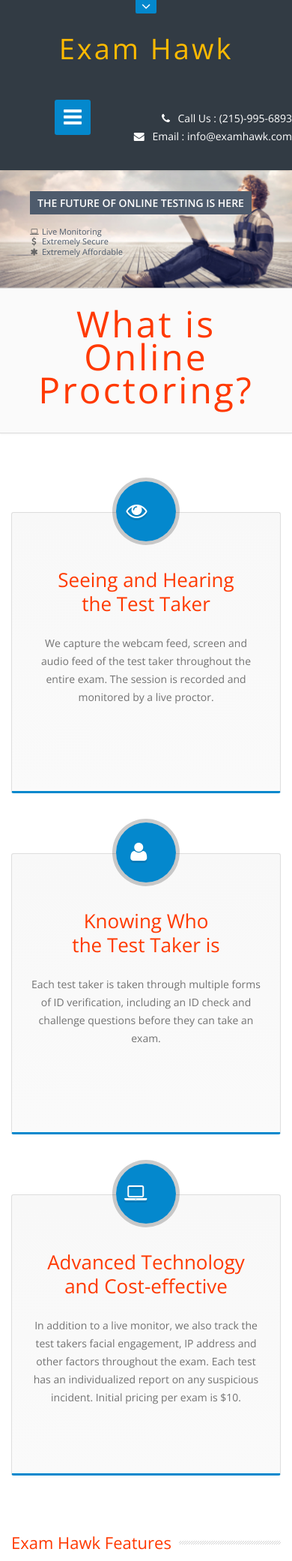
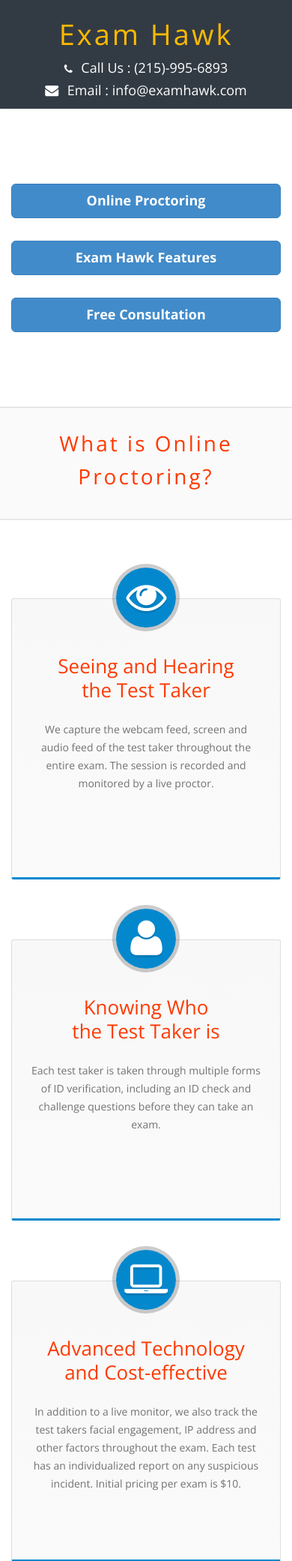
Before and after one commit to casammar/owlmonitor, a PHP site: page / in a window 390 px wide. Shown: the top 2082 px of the page at 75% size. Run offline with PHP 8.4, Linux system fonts and the light colour scheme.

Commit message:
added custom layout for mobile devices

```diff
--- a/css/style.css
+++ b/css/style.css
@@ -2217,12 +2217,12 @@
 .ch-info-wrap i {
     color: #FFFFFF;
     float: left;
-    font-size: 28px;
+    font-size: 54px;
     left: 35%;
     line-height: 80px;
     position: relative;
     z-index: 5;
-	text-shadow:0 3px 0 rgba(0, 0, 0, 0.1);
+    text-shadow:0 3px 0 rgba(0, 0, 0, 0.1);
 }
 
 .ch-info-wrap {
--- a/css/theme-responsive.css
+++ b/css/theme-responsive.css
@@ -125,18 +125,21 @@
 @media (max-width: 767px) {
 
 body.boxed {
-
-	width: 100%;
+    width: 100%;
 }
 
 .top-bar .pull-left, .top-bar .pull-right, .logo.pull-left, .get-started .pull-right {
     float: none !important;
 }
 
+.logo{
+    height:60px;
+}
+
 .logo.pull-left {
     display: block;
     text-align: center;
-    margin: 25px 0 10px;
+    margin: 25px 0 -10px;
 }
 
 .navbar-fixed-top {
@@ -156,7 +159,12 @@
     display: block;
 }
 
+.topnav.navbar-header{
+    display:none;
+}
+
 .mobile.navbar-header {
+    display:none;
     margin-bottom: 30px;
 }
 
@@ -204,7 +212,11 @@
 }
 
 .phone-email {
-    padding: 12px 0 3px;
+    width: 100%;
+    text-align: center;
+    font-size: 18px;
+    padding: 0px 0px 10px 0px;
+    line-height: 30px;
 }
 
 .top-bar #search-form {
@@ -215,6 +227,23 @@
     display: block;
     margin: 0 0 10px;
     text-align: center;
+}
+
+.fullwidthbanner-container{
+    display:none;
+}
+
+.slogan h2 {
+    font-size: 28px;
+}
+
+.mobile-content{
+    display:block !important;
+    margin:100px 0;
+}
+
+.mobile-content .btn-block{
+    margin-top:30px;
 }
 
 div.content-box.big.bottom-pad-small {
--- a/index.html
+++ b/index.html
@@ -147,8 +147,24 @@
                </div>
             </div>
             <!-- Slider End-->
+	    <!-- mobile CTA's start -->
+	    <div class="container">
+		<div class="row">
+		   <div class="mobile-content" style="display:none;">
+		      <div class="col-lg-12 col-md-12 col-sm-12">
+			<a class="btn btn-primary btn-lg btn-block" href="#online-proctoring">Online Proctoring</a>
+			<a class="btn btn-primary btn-lg btn-block" href="#all-features">Exam Hawk Features</a>
+			<a class="btn btn-primary btn-lg btn-block" href="#contact-form">Free Consultation</a>
+		      </div>
+		      <div class="clearfix"></div>
+		   </div>
+		</div>
+            </div>
+
+
+	    <!-- mobile CTA's end -->
             <!-- Slogan Start-->
-            <div class="slogan bottom-pad-small">
+            <div class="slogan bottom-pad-small" id="online-proctoring">
                <div class="container">
                   <div class="row">
                      <div class="slogan-content">
@@ -347,7 +363,7 @@
 			    Exam Hawk is a partnership between HigherNext Inc, and ProctorU, Inc.
 			</p>
                      </section>
-                     <section class="col-lg-5 col-md-5 col-xs-12 col-sm-5 col-lg-offset-1 col-md-offset-1 col-sm-offset-1 footer-two">
+                     <section class="col-lg-5 col-md-5 col-xs-12 col-sm-5 col-lg-offset-1 col-md-offset-1 col-sm-offset-1 footer-two" id="contact-form">
                         <h3>Contact Us for a Free Consultation</h3>
                         <form method="post" class="reply" id="contact">
                            <fieldset>
```
